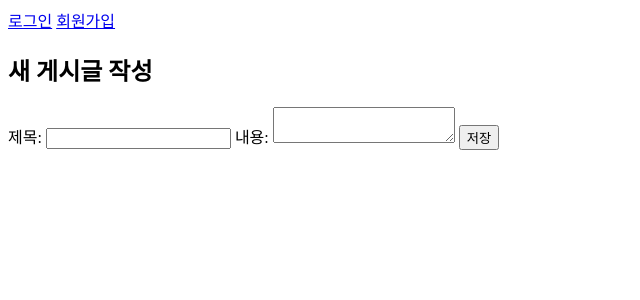
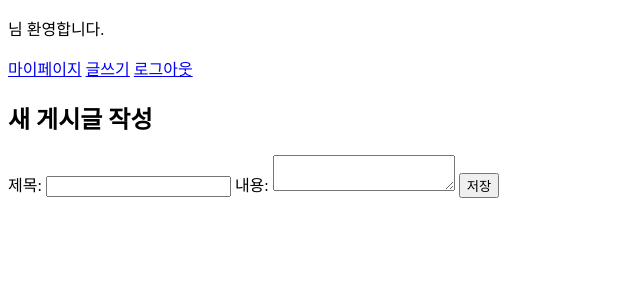
Before and after one commit to bm4706/2, a Django app: page /posts/new/ in a window 1280 px wide. Shown: the top 300 px of the page, without its empty margins (0-640 px from the left). Run offline with Django 5.2, Linux system fonts and the light colour scheme; the visitor is signed in with stand-in values (Sample User, id 1).

Commit message:
네비게이션바 구현

```diff
--- a/templates/base.html
+++ b/templates/base.html
@@ -7,8 +7,10 @@
 </head>
 <body>
     <nav>
-        {% if request.session.nickname %}
-            <p>{{ request.session.nickname }}님 환영합니다.</p>
+        {% if user.is_authenticated %}
+            <p>{{ user.nickname }}님 환영합니다.</p>
+            <a href="{% url 'profile' %}">마이페이지</a>
+            <a href="{% url 'post_create' %}">글쓰기</a>
             <a href="{% url 'logout' %}">로그아웃</a>
         {% else %}
             <a href="{% url 'login' %}">로그인</a>
```
